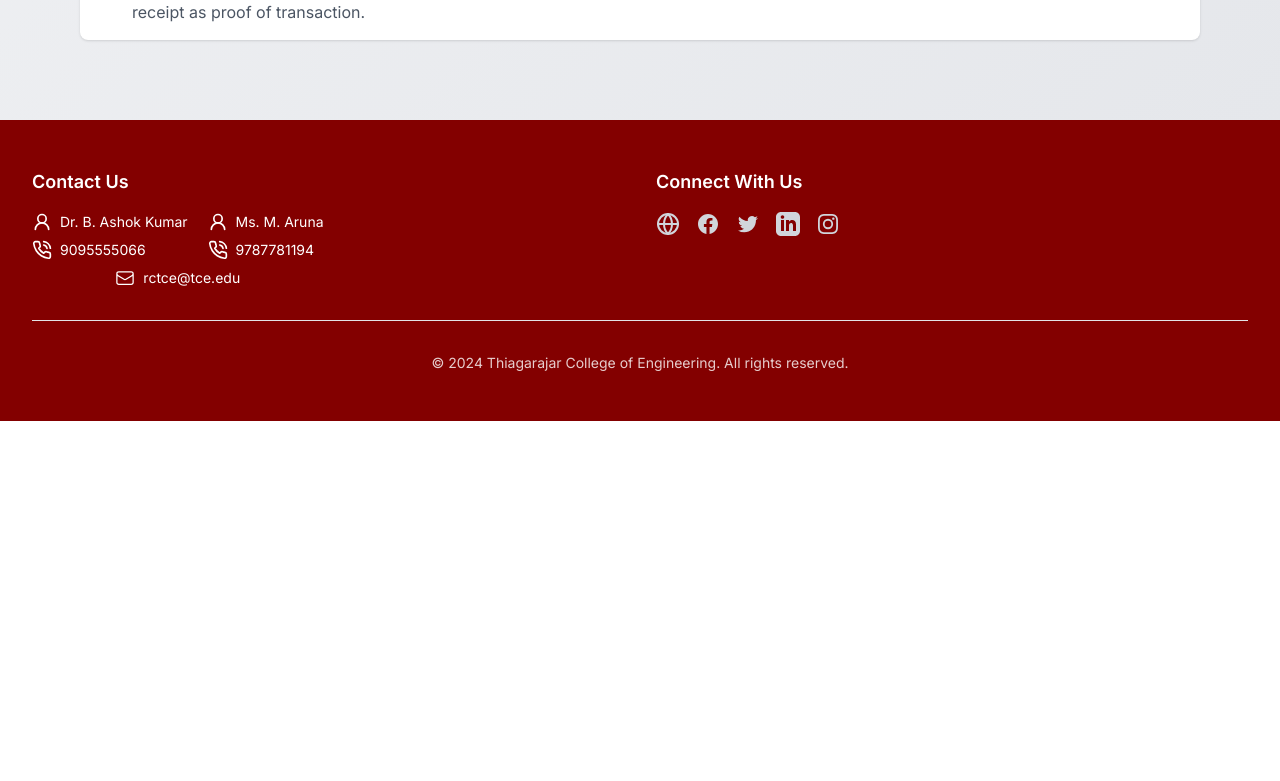
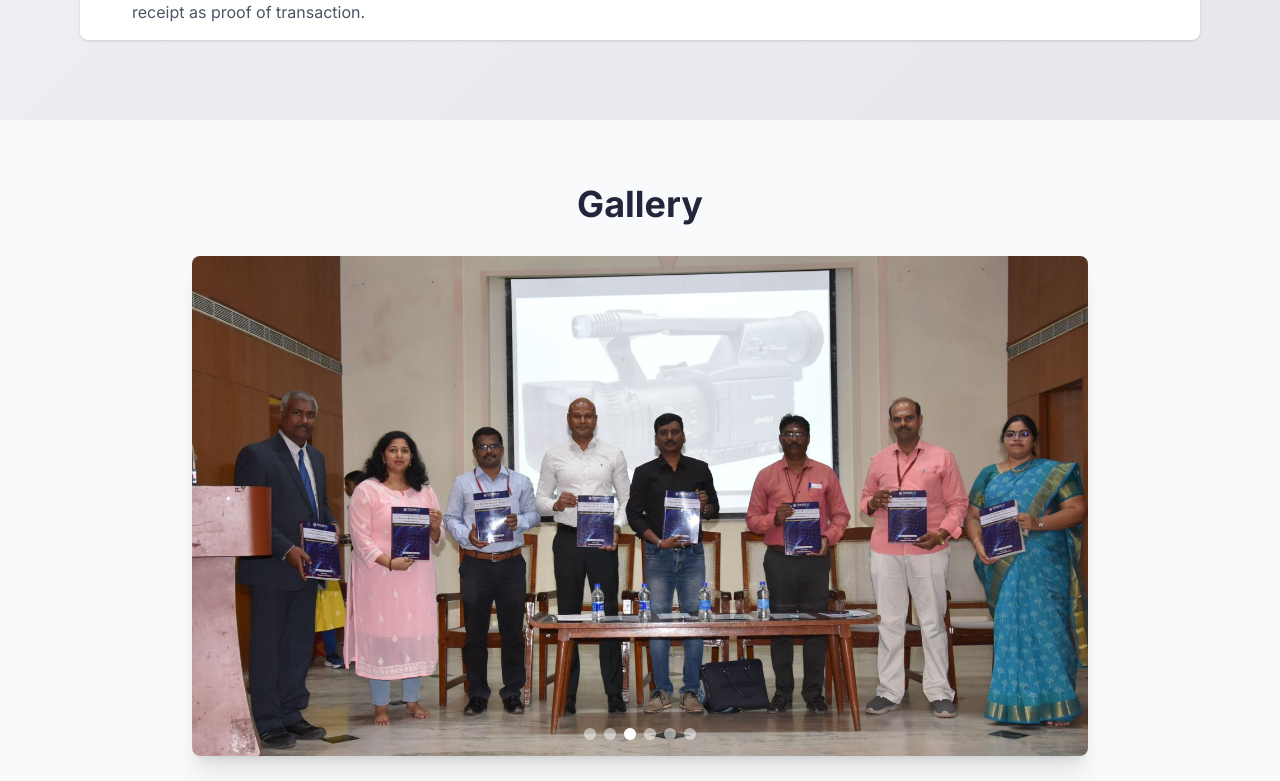
Before and after one commit to kmrsanthosh/TCEResearchConclave, a Next.js app: page / in a window 1280 px wide. Shown: the part 8159-8940 px from the top of the page. Before the commit the page ends 8580 px from the top, so only its background shows below. Built offline with nearby package versions, Linux system fonts and the light colour scheme.

Commit message:
Add Gallery component and API for fetching images

```diff
--- /dev/null
+++ b/app/api/gallery-images/route.ts
@@ -0,0 +1,32 @@
+import { NextResponse } from 'next/server';
+import fs from 'fs';
+import path from 'path';
+
+export async function GET() {
+  try {
+    const directoryPath = path.join(process.cwd(), 'public/assets/images/event-pictures');
+
+    // Check if directory exists
+    if (!fs.existsSync(directoryPath)) {
+      return NextResponse.json({ error: 'Gallery directory not found' }, { status: 404 });
+    }
+
+    // Read all files in the directory
+    const files = fs.readdirSync(directoryPath);
+
+    // Filter for image files (you can add more extensions if needed)
+    const imageExtensions = ['.jpg', '.jpeg', '.png', '.gif', '.webp'];
+    const imageFiles = files.filter(file => {
+      const ext = path.extname(file).toLowerCase();
+      return imageExtensions.includes(ext);
+    });
+
+    // Generate paths for frontend
+    const images = imageFiles.map(file => `/assets/images/event-pictures/${file}`);
+
+    return NextResponse.json({ images });
+  } catch (error) {
+    console.error('Error reading gallery images:', error);
+    return NextResponse.json({ error: 'Failed to fetch gallery images' }, { status: 500 });
+  }
+}
--- a/app/page.tsx
+++ b/app/page.tsx
@@ -7,6 +7,7 @@ import { Hero } from "@/components/Home/Hero";
 import ImportantDates from "@/components/Home/ImportantDates";
 import Registration from "@/components/Home/Registration";
 import Speakers from "@/components/Home/Speakers";
+import Gallery from "@/components/Home/Gallery";
 
 export default function Home() {
   return (
@@ -18,6 +19,7 @@ export default function Home() {
       <ImportantDates />
       <AuthorGuidelines />
       <Registration />
+      <Gallery />
     </div>
   );
 }
--- /dev/null
+++ b/components/Home/Gallery.tsx
@@ -0,0 +1,87 @@
+"use client";
+
+import { useEffect, useState } from "react";
+import Image from "next/image";
+import { motion } from "framer-motion";
+import fs from "fs";
+import path from "path";
+
+const Gallery = () => {
+  const [images, setImages] = useState<string[]>([]);
+  const [currentImageIndex, setCurrentImageIndex] = useState(0);
+
+  useEffect(() => {
+    // Fetch images from the public directory
+    const fetchImages = async () => {
+      try {
+        const response = await fetch("/api/gallery-images");
+        const data = await response.json();
+        if (data.images) {
+          setImages(data.images);
+        }
+      } catch (error) {
+        console.error("Failed to fetch gallery images:", error);
+      }
+    };
+
+    fetchImages();
+
+    // Auto-rotate carousel
+    const interval = setInterval(() => {
+      setCurrentImageIndex((prevIndex) =>
+        prevIndex === images.length - 1 ? 0 : prevIndex + 1
+      );
+    }, 3000);
+
+    return () => clearInterval(interval);
+  }, [images.length]);
+
+  if (images.length === 0) {
+    return null;
+  }
+
+  return (
+    <section id="gallery" className="py-16 bg-gray-50">
+      <div className="container mx-auto px-4">
+        <h2 className="text-4xl font-bold mb-8 text-center">Gallery</h2>
+
+        <div className="relative w-full max-w-4xl mx-auto h-[500px] overflow-hidden rounded-lg shadow-xl">
+          {images.map((image, index) => (
+            <motion.div
+              key={image}
+              className="absolute inset-0"
+              initial={{ opacity: 0 }}
+              animate={{
+                opacity: index === currentImageIndex ? 1 : 0,
+                transition: { duration: 0.5 }
+              }}
+            >
+              <Image
+                src={image}
+                alt={`Event picture ${index + 1}`}
+                fill
+                sizes="(max-width: 768px) 100vw, (max-width: 1200px) 50vw, 33vw"
+                style={{ objectFit: "cover" }}
+                priority={index === 0}
+              />
+            </motion.div>
+          ))}
+
+          <div className="absolute bottom-4 left-0 right-0 flex justify-center">
+            {images.map((_, index) => (
+              <button
+                key={index}
+                className={`mx-1 w-3 h-3 rounded-full ${
+                  index === currentImageIndex ? "bg-white" : "bg-white/50"
+                }`}
+                onClick={() => setCurrentImageIndex(index)}
+              />
+            ))}
+          </div>
+        </div>
+      </div>
+    </section>
+  );
+};
+
+export default Gallery;
```
